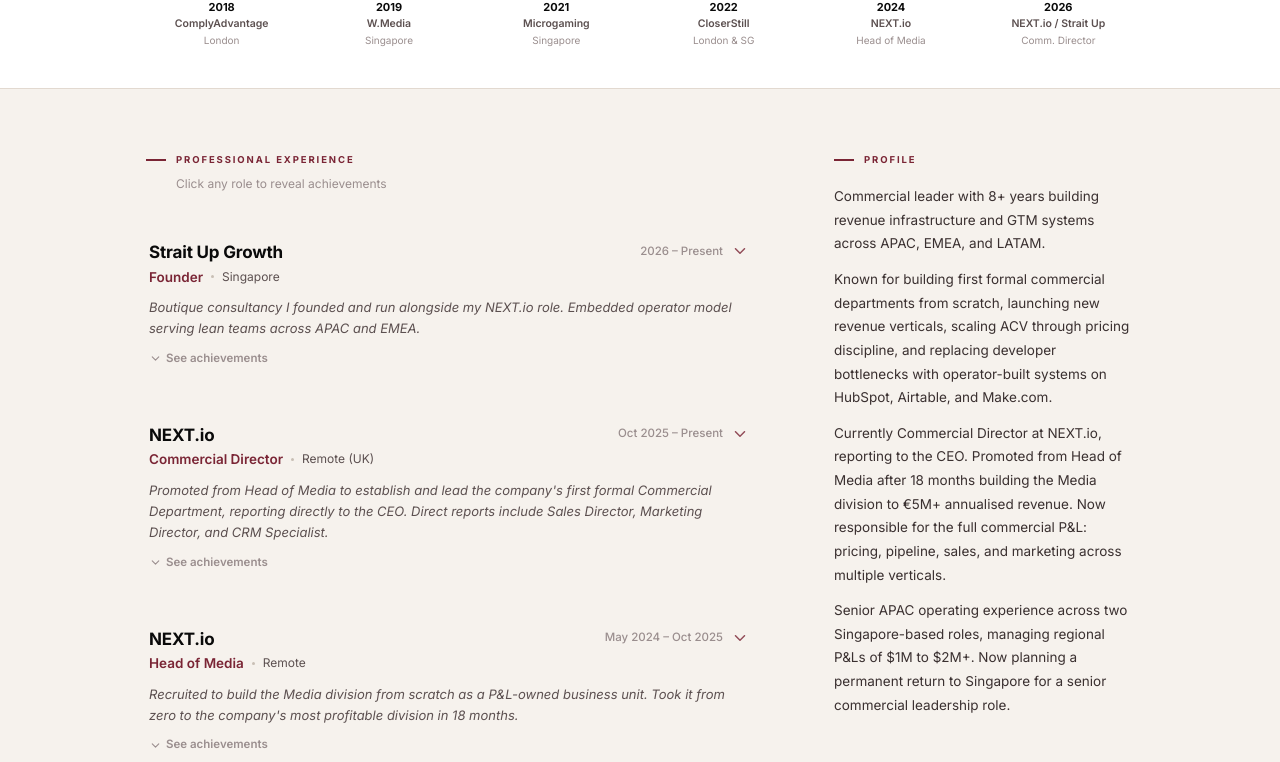
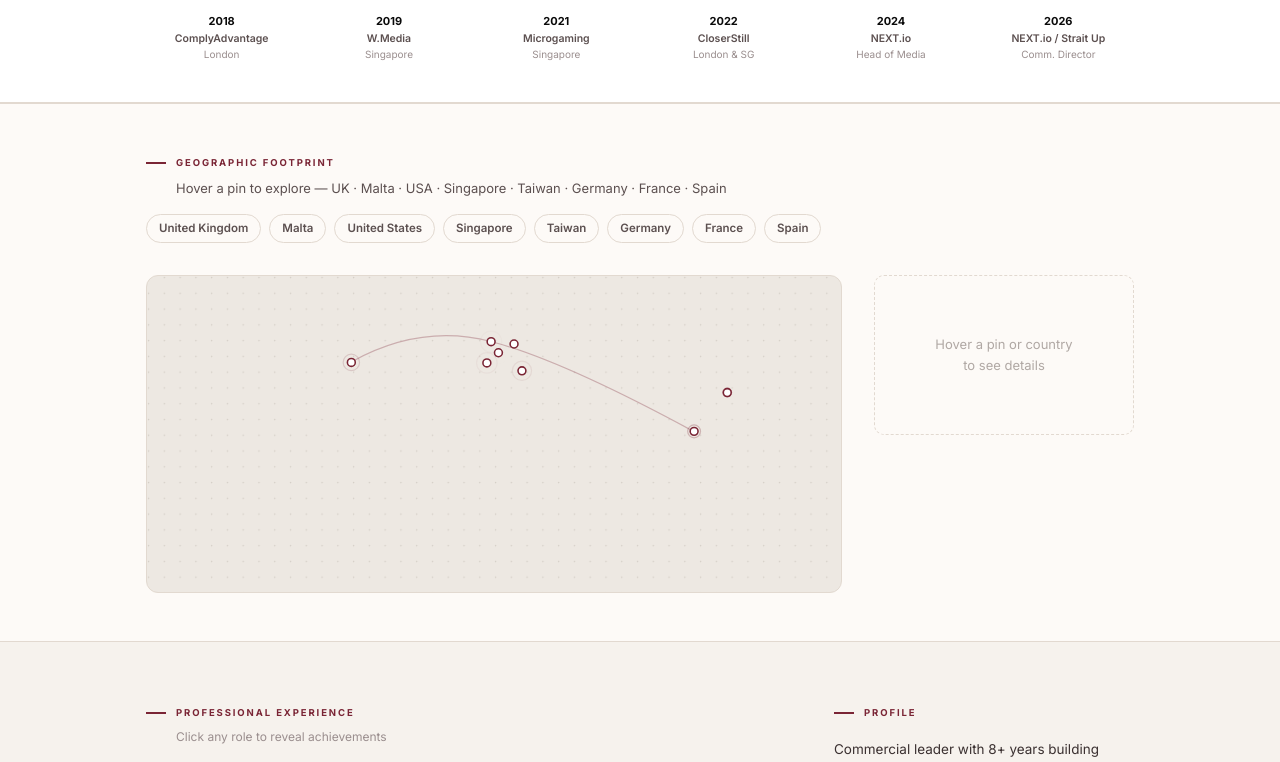
Before and after one commit to stuatnext/stuart-crowley-cv, a React (Vite) app: page / in a window 1280 px wide. Shown: the part 755-1517 px from the top of the page. Built offline with nearby package versions, Linux system fonts and the light colour scheme.

Commit message:
Update InteractiveCV.tsx

```diff
--- a/src/InteractiveCV.tsx
+++ b/src/InteractiveCV.tsx
@@ -2,9 +2,56 @@
 import { motion, useInView, AnimatePresence } from 'framer-motion';
 import { Mail, Phone, Linkedin, ExternalLink, MapPin, ChevronDown, ChevronUp } from 'lucide-react';
 
-// Placeholder to ensure single-file compilation in this environment.
-// Restore your import in your local GitHub environment: import WorldMap from './WorldMap';
-const WorldMap = () => null;
+const LOCATIONS = [
+  {
+    name: 'United Kingdom',
+    coords: [-1.5, 52.5],
+    period: '2018 · 2022–24',
+    roles: ['ComplyAdvantage – EMEA social strategy', 'CloserStill Media – Global Tech Portfolio'],
+  },
+  {
+    name: 'Malta',
+    coords: [14.5, 35.9],
+    period: 'Sector coverage',
+    roles: ['iGaming & B2B media hub', 'Key client & event market'],
+  },
+  {
+    name: 'United States',
+    coords: [-74.0, 40.7],
+    period: '2025',
+    roles: ['NEXT.io – Prediction Markets vertical', 'New York launch GTM & revenue model'],
+  },
+  {
+    name: 'Singapore',
+    coords: [103.8, 1.35],
+    period: '2019–2022',
+    roles: ['W.Media – APAC P&L $1.5M', 'Microgaming – APAC P&L $2.5M', 'CloserStill – APAC bridge'],
+  },
+  {
+    name: 'Taiwan',
+    coords: [121.0, 23.5],
+    period: 'APAC operations',
+    roles: ['Regional market coverage', 'B2B tech & media sector'],
+  },
+  {
+    name: 'Germany',
+    coords: [10.4, 51.2],
+    period: '2022–2024',
+    roles: ['CloserStill Media – Tech Shows', 'B2B tech event market'],
+  },
+  {
+    name: 'France',
+    coords: [2.3, 46.2],
+    period: '2022–2024',
+    roles: ['CloserStill Media – Tech Shows', 'B2B tech event market'],
+  },
+  {
+    name: 'Spain',
+    coords: [-3.7, 40.4],
+    period: '2022–2024',
+    roles: ['CloserStill Media – Tech Shows', 'B2B tech event market'],
+  },
+];
 
 const HEADSHOT = './headshot.jpg';
 const OX      = '#7A2535';
@@ -14,6 +61,194 @@
 const TEXT    = '#0A0A0A';
 const MUTED   = '#5C5050';
 const SOFT    = '#9A8E8E';
+
+/* ── Geographic Footprint Map ───────────────────────────── */
+function WorldMap() {
+  const ref = useRef(null);
+  const inView = useInView(ref, { once: true, margin: '-80px' });
+  const [active, setActive] = useState(null);
+
+  return (
+    <div ref={ref} style={{ background: '#FDFAF7', borderTop: `1px solid ${BORDER}`, borderBottom: `1px solid ${BORDER}` }}>
+      <div style={{ maxWidth: 1100, margin: '0 auto', padding: '52px 56px 48px' }}>
+
+        {/* Section header */}
+        <div style={{ display: 'flex', alignItems: 'flex-start', justifyContent: 'space-between', marginBottom: 32, flexWrap: 'wrap', gap: 16 }}>
+          <div>
+            <div style={{ display: 'flex', alignItems: 'center', gap: 10, marginBottom: 8 }}>
+              <div style={{ width: 20, height: 2, background: OX }} />
+              <h3 style={{ fontSize: 9.5, fontWeight: 700, textTransform: 'uppercase', letterSpacing: '0.2em', color: OX }}>
+                Geographic Footprint
+              </h3>
+            </div>
+            <p style={{ fontSize: 13, color: MUTED, paddingLeft: 30 }}>
+              Hover a pin to explore — UK · Malta · USA · Singapore · Taiwan · Germany · France · Spain
+            </p>
+          </div>
+
+          {/* Country chips */}
+          <div style={{ display: 'flex', flexWrap: 'wrap', gap: 8 }}>
+            {LOCATIONS.map((loc, i) => (
+              <button
+                key={loc.name}
+                onMouseEnter={() => setActive(i)}
+                onMouseLeave={() => setActive(null)}
+                style={{
+                  padding: '5px 12px',
+                  borderRadius: 20,
+                  border: `1.5px solid ${active === i ? OX : BORDER}`,
+                  background: active === i ? OX : 'transparent',
+                  color: active === i ? '#fff' : MUTED,
+                  fontSize: 11.5,
+                  fontWeight: 600,
+                  cursor: 'pointer',
+                  transition: 'all 0.18s',
+                  fontFamily: 'inherit',
+                }}
+              >
+                {loc.name}
+              </button>
+            ))}
+          </div>
+        </div>
+
+        {/* Map + detail panel */}
+        <div style={{ display: 'grid', gridTemplateColumns: '1fr 260px', gap: 32, alignItems: 'start' }}>
+
+          {/* Map Alternative (dependency-free projection) */}
+          <div style={{ borderRadius: 12, overflow: 'hidden', border: `1px solid ${BORDER}`, background: '#EDE8E2', position: 'relative' }}>
+            <svg viewBox="0 0 880 400" style={{ width: '100%', height: 'auto', display: 'block' }}>
+              <defs>
+                <pattern id="dotGrid" width="20" height="20" patternUnits="userSpaceOnUse">
+                  <circle cx="2" cy="2" r="1" fill="#D4CEC6" />
+                </pattern>
+              </defs>
+
+              {/* Abstract Base */}
+              <rect width="100%" height="100%" fill="url(#dotGrid)" />
+
+              {/* Connection curves linking primary bases: NY -> London -> Singapore */}
+              <motion.path
+                d="M 259,109 Q 347,60 436,83 T 693,197"
+                fill="none"
+                stroke={OX}
+                strokeWidth="1.5"
+                strokeDasharray="4 4"
+                strokeOpacity="0.3"
+                initial={{ pathLength: 0 }}
+                animate={inView ? { pathLength: 1 } : {}}
+                transition={{ duration: 2, ease: "easeInOut", delay: 0.2 }}
+              />
+
+              {/* Pins calculated via equirectangular projection */}
+              {LOCATIONS.map((loc, i) => {
+                const x = (loc.coords[0] + 180) * (880 / 360);
+                const y = (90 - loc.coords[1]) * (400 / 180);
+                const isActive = active === i;
+
+                return (
+                  <g key={loc.name} transform={`translate(${x}, ${y})`}>
+                    {/* Pulse ring */}
+                    <motion.circle
+                      r={0}
+                      fill="none"
+                      stroke={OX}
+                      strokeWidth={1.5}
+                      strokeOpacity={0.6}
+                      initial={{ r: 0, opacity: 0 }}
+                      animate={inView ? {
+                        r: [5, 14],
+                        opacity: [0.7, 0],
+                      } : {}}
+                      transition={{
+                        duration: 1.8,
+                        repeat: Infinity,
+                        ease: 'easeOut',
+                        delay: i * 0.35,
+                        repeatDelay: 0.5,
+                      }}
+                    />
+                    {/* Dot */}
+                    <motion.circle
+                      r={5}
+                      fill={isActive ? OX : '#fff'}
+                      stroke={OX}
+                      strokeWidth={2}
+                      style={{ cursor: 'pointer' }}
+                      onMouseEnter={() => setActive(i)}
+                      onMouseLeave={() => setActive(null)}
+                      initial={{ scale: 0 }}
+                      animate={inView ? { scale: 1 } : {}}
+                      transition={{ delay: 0.3 + i * 0.15, type: 'spring', stiffness: 260 }}
+                    />
+                  </g>
+                );
+              })}
+            </svg>
+          </div>
+
+          {/* Detail panel */}
+          <div style={{ minHeight: 220 }}>
+            <AnimatePresence mode="wait">
+              {active !== null ? (
+                <motion.div
+                  key={active}
+                  initial={{ opacity: 0, y: 10 }}
+                  animate={{ opacity: 1, y: 0 }}
+                  exit={{ opacity: 0, y: -6 }}
+                  transition={{ duration: 0.2 }}
+                  style={{
+                    background: '#fff',
+                    border: `1px solid ${BORDER}`,
+                    borderLeft: `3px solid ${OX}`,
+                    borderRadius: 10,
+                    padding: '20px 18px',
+                  }}
+                >
+                  <div style={{ fontSize: 10, fontWeight: 700, letterSpacing: '0.15em', textTransform: 'uppercase', color: OX, marginBottom: 6 }}>
+                    {LOCATIONS[active].period}
+                  </div>
+                  <div style={{ fontSize: 16, fontWeight: 700, color: '#0A0A0A', marginBottom: 12, lineHeight: 1.2 }}>
+                    {LOCATIONS[active].name}
+                  </div>
+                  <ul style={{ listStyle: 'none', padding: 0, display: 'flex', flexDirection: 'column', gap: 7 }}>
+                    {LOCATIONS[active].roles.map((r) => (
+                      <li key={r} style={{ display: 'flex', alignItems: 'flex-start', gap: 8, fontSize: 13, color: '#3A3030', lineHeight: 1.5 }}>
+                        <span style={{ width: 5, height: 5, minWidth: 5, borderRadius: '50%', background: OX, marginTop: '0.45em', flexShrink: 0 }} />
+                        {r}
+                      </li>
+                    ))}
+                  </ul>
+                </motion.div>
+              ) : (
+                <motion.div
+                  key="empty"
+                  initial={{ opacity: 0 }}
+                  animate={{ opacity: 1 }}
+                  exit={{ opacity: 0 }}
+                  style={{
+                    height: '100%',
+                    display: 'flex',
+                    alignItems: 'center',
+                    justifyContent: 'center',
+                    border: `1px dashed ${BORDER}`,
+                    borderRadius: 10,
+                    padding: 24,
+                    minHeight: 160,
+                  }}
+                >
+                  <p style={{ fontSize: 13, color: '#B0A8A4', textAlign: 'center', lineHeight: 1.6 }}>
+                    Hover a pin or country<br />to see details
+                  </p>
+                </motion.div>
+              )}
+            </AnimatePresence>
+          </div>
+        </div>
+      </div>
+    </div>
+  );
+}
 
 /* ── Animated number counter ──────────────────────────────── */
 function Counter({ to, prefix = '', suffix = '', decimals = 0 }) {
@@ -44,7 +279,7 @@
   { x: 365, y: 90,  year: '2021', co: 'Microgaming',     loc: 'Singapore',   metric: '$2M+ P&L · Team of 8' },
   { x: 505, y: 72,  year: '2022', co: 'CloserStill',     loc: 'London & SG', metric: 'Global Tech Portfolio' },
   { x: 660, y: 38,  year: '2024', co: 'NEXT.io',         loc: 'Head of Media', metric: '€5M+ division' },
-  { x: 825, y: 12,  year: '2026', co: 'NEXT.io / Strait Up', loc: 'Comm. Director', metric: '€2M+ pipeline', current: true },
+  { x: 825, y: 12,  year: '2026', co: 'NEXT.io / Strait Up', loc: 'Comm. Director', metric: '€7.7M+ pipeline', current: true },
 ];
 
 // Smooth cubic bezier through milestones
@@ -394,7 +629,7 @@
       <div style={{ borderBottom: `1px solid ${BORDER}`, background: '#FDFAF7' }}>
         <div style={{ maxWidth: 1100, margin: '0 auto', padding: '0 56px', display: 'flex' }}>
           <StatCard value={5}  prefix="€" suffix="M+" label="Annualised Revenue" sub="Media division impact" />
-          <StatCard value={2}  prefix="€" suffix="M+" label="Active Pipeline Built" sub="HubSpot, overhauled" />
+          <StatCard value={7.7} prefix="€" suffix="M+" decimals={1} label="Commercial Pipeline" sub="2026 achieved & targeted" />
           <StatCard value={3}  suffix="×"           label="Media Division Growth" sub="Within 18 months" />
           <StatCard value={65} suffix="%+"          label="ACV Growth"            sub="Pricing strategy overhaul" />
           <StatCard value={8}  suffix="+ yrs"       label="Commercial Leadership" sub="B2B SaaS & Media" />
@@ -437,9 +672,9 @@
               context="Promoted from Head of Media to establish and lead the company's first formal Commercial Department, reporting directly to the CEO. Direct reports include Sales Director, Marketing Director, and CRM Specialist."
               bullets={[
                 'ACV & Margin Growth: Increased average contract value by 65%+ by overhauling pricing strategy and introducing tiered discount authorities. Delivered double-digit margin uplift.',
-                'Pipeline Forecasting & CRM Rigour: Overhauled HubSpot commercial intelligence across a €2M+ active pipeline. Improved coverage ratios and forecasting accuracy.',
+                'Pipeline & Revenue Scale: Managing a €7.7M+ 2026 commercial pipeline across Events (€3.9M+), Media & News (€2.4M+), and Community memberships. Overhauled HubSpot intelligence to track this scale.',
                 'Marketing Restructure: Rebuilt marketing into a four-pillar model covering Brand, Events, Media, and Commercial. Recruited Director of Marketing and improved speed-to-lead.',
-                'New Vertical Launch: Architected GTM strategy for a new regulated-market vertical, including revenue modelling, competitor benchmarking, positioning, and launch planning.',
+                'New Vertical Launch: Architected GTM strategy for the new NEXTPredict event (targeting €1.35M), including revenue modelling, competitor benchmarking, positioning, and launch planning.',
               ]}
             />
             <Role company="NEXT.io" title="Head of Media" dates="May 2024 – Oct 2025" location="Remote"
@@ -488,7 +723,7 @@
             <div style={{ fontSize: 13.5, color: '#3A3030', lineHeight: 1.75 }}>
               <p style={{ marginBottom: 12 }}>Commercial leader with 8+ years building revenue infrastructure and GTM systems across APAC, EMEA, and LATAM.</p>
               <p style={{ marginBottom: 12 }}>Known for building first formal commercial departments from scratch, launching new revenue verticals, scaling ACV through pricing discipline, and replacing developer bottlenecks with operator-built systems on HubSpot, Airtable, and Make.com.</p>
-              <p style={{ marginBottom: 12 }}>Currently Commercial Director at NEXT.io, reporting to the CEO. Promoted from Head of Media after 18 months building the Media division to €5M+ annualised revenue. Now responsible for the full commercial P&L: pricing, pipeline, sales, and marketing across multiple verticals.</p>
+              <p style={{ marginBottom: 12 }}>Currently Commercial Director at NEXT.io, reporting to the CEO. Promoted from Head of Media after 18 months building the Media division to €5M+ annualised revenue. Now responsible for the full commercial P&L (currently managing a €7.7M+ 2026 pipeline): pricing, pipeline, sales, and marketing across multiple verticals.</p>
               <p>Senior APAC operating experience across two Singapore-based roles, managing regional P&Ls of $1M to $2M+. Now planning a permanent return to Singapore for a senior commercial leadership role.</p>
             </div>
           </SideSection>
```
